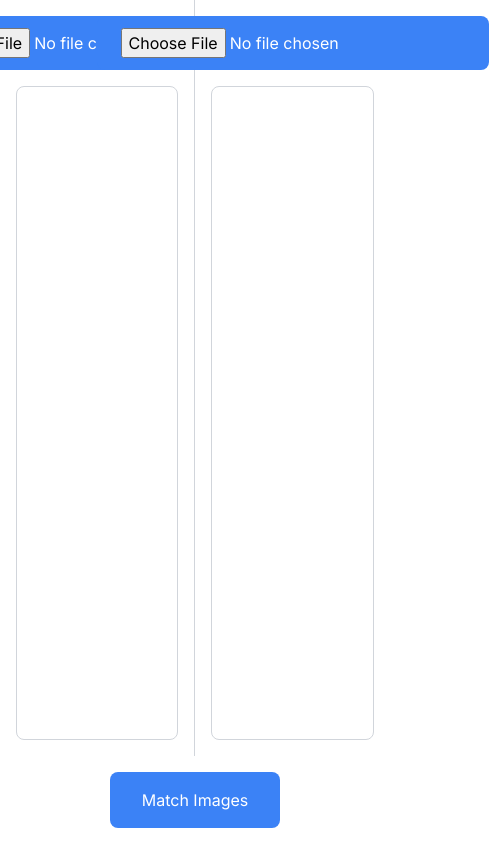
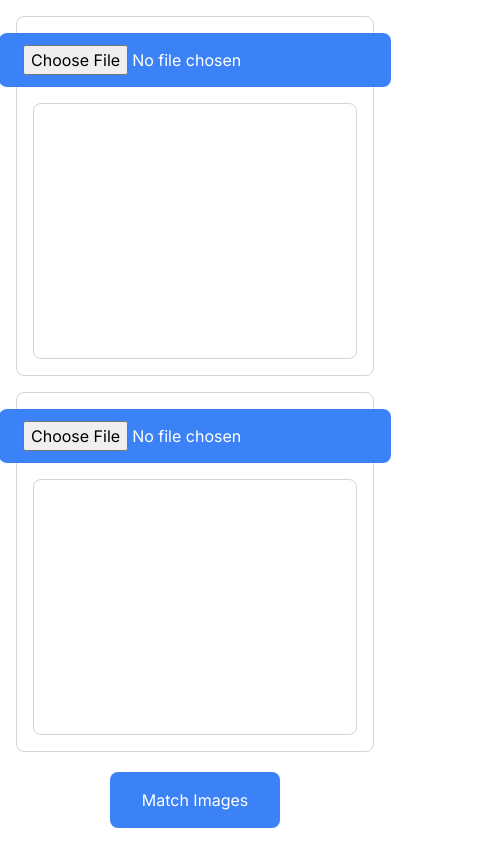
Before and after one commit to montyz69/Match-Images, a Next.js app: page / in a window 390 px wide. Shown: the whole page, 489 px wide, since content can reach past the window. Built offline with nearby package versions, Linux system fonts and the light colour scheme.

Commit message:
fixed the responsiveness

```diff
--- a/app/page.tsx
+++ b/app/page.tsx
@@ -30,7 +30,6 @@
           body: formData,
         });
 
-        // Handle response as needed
         console.log('API Response:', response);
       } catch (error) {
         console.error('Error calling API:', error);
@@ -41,22 +40,22 @@
   };
 
   return (
-    <div className="flex flex-col w-full h-screen">
-      <div className="flex flex-1">
-        <div className="flex flex-col items-center justify-center w-1/2 p-4 border-r border-gray-300">
+    <div className="flex flex-col w-full h-screen p-4">
+      <div className="flex flex-col md:flex-row flex-1 mb-4 space-y-4 md:space-y-0 md:space-x-4">
+        <div className="flex flex-col items-center justify-center w-full md:w-1/2 p-4 border border-gray-300 rounded-lg">
           <input type="file" accept="image/*" onChange={handleLeftImageChange} className="mb-4 px-6 py-3 bg-blue-500 text-white rounded-lg cursor-pointer" />
-          <div className="w-full h-full max-h-[80vh] flex items-center justify-center border border-gray-300 overflow-auto rounded-lg">
+          <div className="w-full h-64 md:h-full flex items-center justify-center border border-gray-300 overflow-auto rounded-lg">
             {leftImage && <img src={URL.createObjectURL(leftImage)} alt="Left Image Preview" className="object-contain max-w-full max-h-full" />}
           </div>
         </div>
-        <div className="flex flex-col items-center justify-center w-1/2 p-4">
+        <div className="flex flex-col items-center justify-center w-full md:w-1/2 p-4 border border-gray-300 rounded-lg">
           <input type="file" accept="image/*" onChange={handleRightImageChange} className="mb-4 px-6 py-3 bg-blue-500 text-white rounded-lg cursor-pointer" />
-          <div className="w-full h-full max-h-[80vh] flex items-center justify-center border border-gray-300 overflow-auto rounded-lg">
+          <div className="w-full h-64 md:h-full flex items-center justify-center border border-gray-300 overflow-auto rounded-lg">
             {rightImage && <img src={URL.createObjectURL(rightImage)} alt="Right Image Preview" className="object-contain max-w-full max-h-full" />}
           </div>
         </div>
       </div>
-      <div className="p-4 text-center">
+      <div className="text-center">
         <button onClick={handleApiCall} className="px-8 py-4 bg-blue-500 text-white rounded-lg">Match Images</button>
       </div>
     </div>
```
